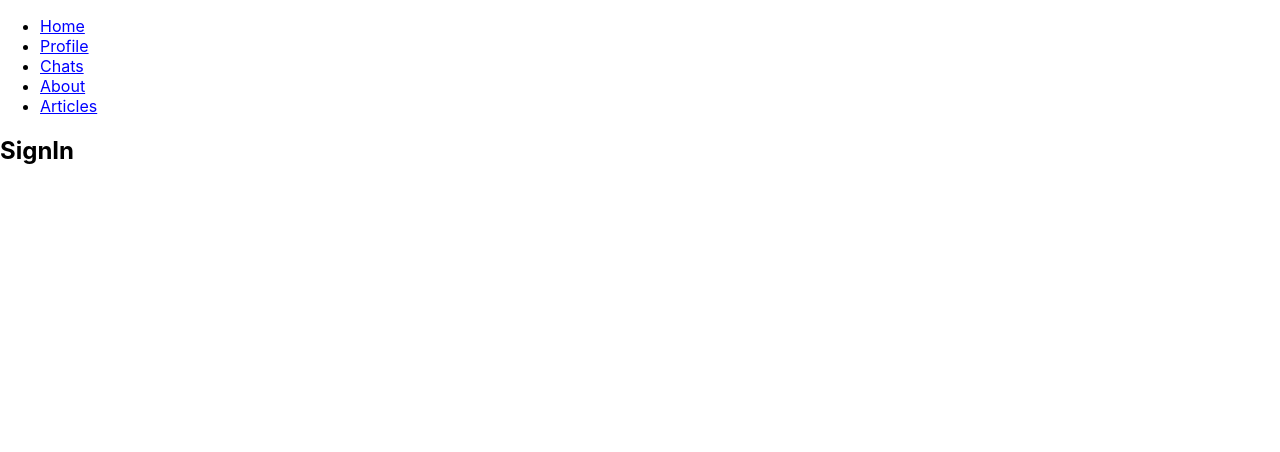
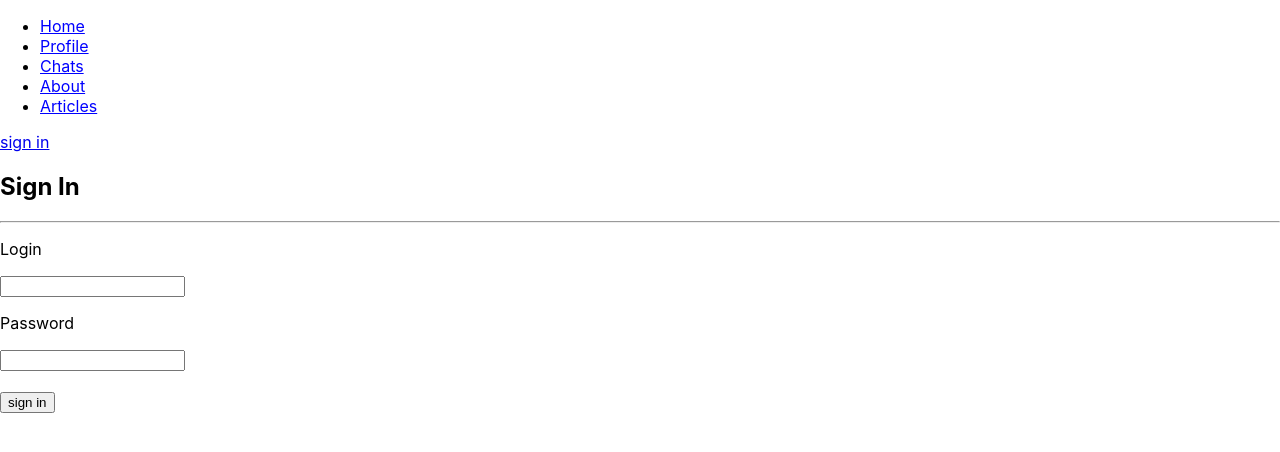
Before and after one commit to chip7777/react, a React (Create React App) app: page /#/signin in a window 1280 px wide. Shown: the top 452 px of the page. Built offline with nearby package versions, Linux system fonts and the light colour scheme.

Commit message:
auth & privatRoute

```diff
--- a/src/components/AppRouter.tsx
+++ b/src/components/AppRouter.tsx
@@ -10,6 +10,8 @@ import { AboutWithConnect } from '../pages/About';
 import { Articles } from '../pages/Articles';
 import { SignIn } from '../pages/SignIn';
 import { SignUp } from '../pages/SignUp';
+import { PrivateRoute } from './PrivateRoute';
+import { PublicRoute } from './PublicRoute';
 
 const Chats = React.lazy(() =>
   import('../pages/Chats').then((module) => ({
@@ -24,14 +26,14 @@ export const AppRouter: FC = () => {
         <Routes>
           <Route path="/" element={<Header />}>
             <Route index element={<Home />} />
-            <Route path="profile" element={<Profile />} />
-            <Route path="chats">
+            <Route path="profile" element={<PrivateRoute component={<Profile />} />} />
+            <Route path="chats" element={<PrivateRoute />}>
               <Route index element={<ChatList />} />
               <Route path=":chatId" element={<Chats />} />
             </Route>
             <Route path="about" element={<AboutWithConnect />} />
             <Route path="articles" element={<Articles />} />
-            <Route path="signin" element={<SignIn />} />
+            <Route path="signin" element={<PublicRoute component={<SignIn />} />} />
             <Route path="signup" element={<SignUp />} />
           </Route>
 
--- a/src/components/Header.tsx
+++ b/src/components/Header.tsx
@@ -1,6 +1,8 @@
-import { link } from 'fs';
 import React, { FC } from 'react';
+import { useSelector, useDispatch } from 'react-redux';
 import { Outlet, Link, NavLink } from 'react-router-dom';
+import { selectAuth } from '../store/profile/selectors';
+import { changeAuth } from '../store/profile/slice';
 
 const navigate = [
   { id: 1, to: '/', name: 'Home' },
@@ -11,6 +13,8 @@ const navigate = [
 ];
 
 export const Header: FC = () => {
+  const dispatch =   useDispatch();
+  const auth = useSelector(selectAuth);
   return (
     <header>
       <ul>
@@ -25,6 +29,7 @@ export const Header: FC = () => {
           </li>
         ))}
       </ul>
+          { auth ? <button onClick={()=> dispatch(changeAuth(false))}>logout</button> : <Link to='signin'>sign in</Link> }
       <main>
         <Outlet />
       </main>
--- /dev/null
+++ b/src/components/PrivateRoute.tsx
@@ -0,0 +1,25 @@
+import { useSelector } from 'react-redux';
+import {
+  Navigate,
+  Outlet,
+  Route,
+  RouteProps,
+  useOutlet,
+} from 'react-router-dom';
+import React, { FC } from 'react';
+
+import { selectAuth } from '../store/profile/selectors';
+
+interface PrivateRouteProps {
+  component?: JSX.Element;
+}
+
+export const PrivateRoute: FC<PrivateRouteProps> = ({ component }) => {
+  const isAuth = useSelector(selectAuth);
+
+  if (!isAuth) {
+    return <Navigate to="/signin" />;
+  }
+
+  return component ? component : <Outlet />;
+};
--- /dev/null
+++ b/src/components/PublicRoute.tsx
@@ -0,0 +1,23 @@
+import { useSelector } from 'react-redux';
+import { Navigate, Outlet } from 'react-router-dom';
+import React, { FC } from 'react';
+
+import { selectAuth } from '../store/profile/selectors';
+
+interface IPublicRoute {
+  restricted?: boolean;
+  component?: JSX.Element;
+}
+
+export const PublicRoute: FC<IPublicRoute> = ({
+  restricted = true,
+  component,
+}) => {
+  const isAuth = useSelector(selectAuth);
+
+  if (isAuth && restricted) {
+    return <Navigate to="/" replace />;
+  }
+
+  return component ? component : <Outlet />;
+};
--- a/src/pages/SignIn.tsx
+++ b/src/pages/SignIn.tsx
@@ -1,8 +1,48 @@
-import React, { FC } from 'react';
+import React, { FC, useState } from 'react';
+import { useDispatch } from 'react-redux';
+
+import { changeAuth } from '../store/profile/slice';
+
 
 export const SignIn: FC = () => {
+  const [login, setLogin] = useState('');
+  const [password, setPassword] = useState('');
+  const [error, setError] = useState(false);
 
-    return (
-        <h2>SignIn</h2>);
+  const dispatch = useDispatch();
 
+  const handleSubmit = (e: React.FormEvent<HTMLFormElement>) => {
+    e.preventDefault();
+    setError(false);
+
+    if (login === 'gb' && password ==='gb'){
+      dispatch(changeAuth(true));
+      console.log('sign in');
+    } else {
+      setError(true);
+    }
+  };
+  return (
+    <>
+      <h2>Sign In</h2>
+      <hr />
+      <form onSubmit={handleSubmit}>
+        <p>Login</p>
+        <input
+          type="text"
+          onChange={(e) => setLogin(e.target.value)}
+          value={login}
+        />
+        <p>Password</p>
+        <input
+          type="password"
+          onChange={(e) => setPassword(e.target.value)}
+          value={password}
+        />
+        <br/><br/>
+        <button type="submit">sign in</button>
+        {error && <p style={{color: 'red' }}>Логин и/или пароль не верны!</p>}
+      </form>
+    </>
+  );
 };
--- a/src/store/profile/selectors.ts
+++ b/src/store/profile/selectors.ts
@@ -2,3 +2,4 @@ import { StoreState } from '..';
 
 export const selectVisible = (state: StoreState) => state.profile.visible;
 export const selectName = (state: StoreState) => state.profile.name;
+export const selectAuth = (state: StoreState) => state.profile.auth;
--- a/src/store/profile/slice.ts
+++ b/src/store/profile/slice.ts
@@ -3,17 +3,22 @@ import { createSlice, PayloadAction } from '@reduxjs/toolkit';
 export interface ProfileState {
   visible: boolean;
   name: string;
+  auth: boolean;
 }
 
 const initialState: ProfileState = {
   visible: true,
   name: 'default name',
+  auth: false,
 };
 
 const profileSlice = createSlice({
   name: 'profile',
   initialState,
   reducers: {
+    changeAuth: (state, action: PayloadAction<boolean>) => {
+        state.auth = action.payload;
+    },
     toggleProfile: (state) => {
       state.visible = !state.visible;
     },
@@ -23,5 +28,5 @@ const profileSlice = createSlice({
   },
 });
 
-export const { toggleProfile, changeName } = profileSlice.actions;
+export const { toggleProfile, changeName, changeAuth } = profileSlice.actions;
 export const profileReducer = profileSlice.reducer;
```
